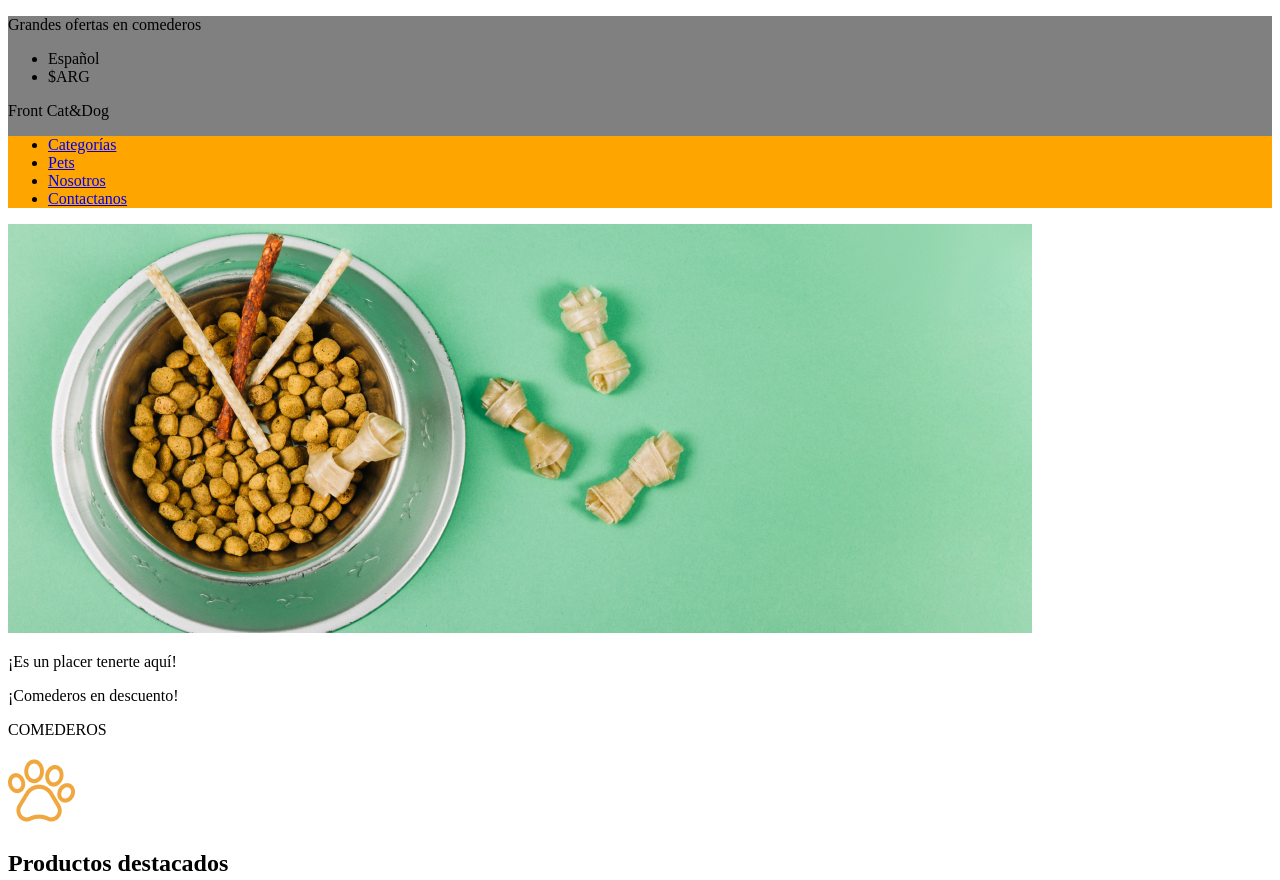
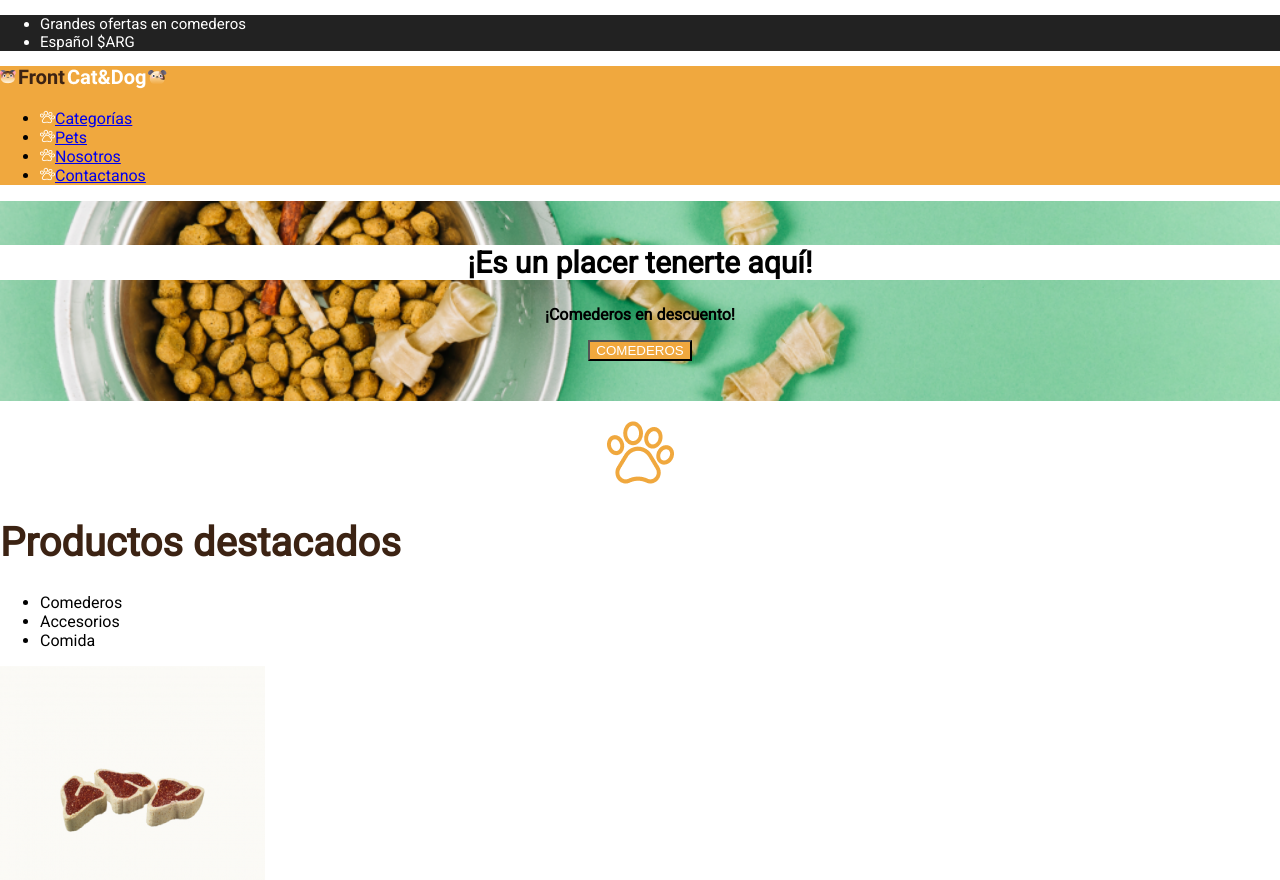
Before and after one commit to juangalardo/petshop, a plain HTML site: page index.html in a window 1280 px wide. Shown: the top 880 px of the page. Drawn offline with Linux system fonts and the light colour scheme.

Commit message:
Viendo que onda 20/08

```diff
--- a/index.html
+++ b/index.html
@@ -2,61 +2,87 @@
 <html lang="en">
   <head>
     <title>Petshop</title>
-    <meta charset="UTF-8">
+    <meta charset="UTF-8" />
+    <link
+      rel="stylesheet"
+      href="https://cdnjs.cloudflare.com/ajax/libs/font-awesome/6.1.2/css/all.min.css"
+      integrity="sha512-1sCRPdkRXhBV2PBLUdRb4tMg1w2YPf37qatUFeS7zlBy7jJI8Lf4VHwWfZZfpXtYSLy85pkm9GaYVYMfw5BC1A=="
+      crossorigin="anonymous"
+      referrerpolicy="no-referrer"
+    />
+
+    <link rel="preconnect" href="https://fonts.googleapis.com" />
+    <link rel="preconnect" href="https://fonts.gstatic.com" crossorigin />
+    <link
+      href="https://fonts.googleapis.com/css2?family=Roboto&display=swap"
+      rel="stylesheet"
+    />
+
+    <link rel="stylesheet" href="./root/css/styles.css" />
   </head>
 
   <body>
     <header>
-        <div style="background-color: grey">
-           <p>Grandes ofertas en comederos</p>
+      <ul>
+        <li>Grandes ofertas en comederos</li>
+        <li>Español $ARG</li>
+      </ul>
+    </header>
 
-           <!-- Menú regional-->
+    <nav>
+      <img src="./root/img/logofront.jpg" alt="" />
       <ul>
-        <li>Español</li>
-        <li>$ARG</li>
-        </ul>
-
-        <p>Front Cat&Dog</p>
-
-        <nav style="background-color:orange">
-        <ul>
-    <li><a href="#">Categorías</a></li>
-    <li><a href="#">Pets</a></li>
-    <li><a href="#">Nosotros</a></li>
-    <li><a href="#">Contactanos</a></li>
+        <li>
+          <a href="#"
+            ><img src="./root/img/patablanca.png" alt="" />Categorías</a
+          >
+        </li>
+        <li>
+          <a href="#"><img src="./root/img/patablanca.png" alt="" />Pets</a>
+        </li>
+        <li>
+          <a href="#"><img src="./root/img/patablanca.png" alt="" />Nosotros</a>
+        </li>
+        <li>
+          <a href="#"
+            ><img src="./root/img/patablanca.png" alt="" />Contactanos</a
+          >
+        </li>
       </ul>
     </nav>
-                </div>
-    </header>
 
     <main>
-    <!--Sección banner!!!-->
-    <img src="./root/img/background.png" alt="Es el background">
-    <p>¡Es un placer tenerte aquí!</p>
-    <p>¡Comederos en descuento!</p>
-    <p>COMEDEROS</p>
+     <br><h2>¡Es un placer tenerte aquí!</h2>
+      <p class="p-off">¡Comederos en descuento!</p>
+      <p class="p-off"><button>COMEDEROS</button></p>
+    </main>
+      <p class="p-off"><img src="./root/img/patita.png" alt="Patita" /></p>
 
-    <!--Sección productos!!!-->
-    <img src="./root/img/patita.png" alt="Patita">
-    <h2>Productos destacados</h2>
+      <h1>Productos destacados</h1>
       <ul>
         <li>Comederos</li>
         <li>Accesorios</li>
         <li>Comida</li>
       </ul>
 
-    <img src="./root/img/churrasquito.png" alt="Churrasquito">
+      <img src="./root/img/churrasquito.png" alt="Churrasquito" />
       <p>Juguete Churrasquito $150</p>
-    <img src="./root/img/comedero.png" alt="Comedero">
+      <img src="./root/img/comedero.png" alt="Comedero" />
       <p>Comedero para perro $250</p>
-    <img src="./root/img/Huesito.png" alt="Huesito">
+      <img src="./root/img/Huesito.png" alt="Huesito" />
       <p>Juguete Huesito $650</p>
-</main>
 
 
-        <footer style="background-color:grey"; align="center">
+    <footer>
+      <a href="https://www.github.com" target="_blank"
+        ><i class="fa-brands fa-github"></i
+      ></a>
+      <a href="https://www.instagram.com" target="_blank"
+        ><i class="fa-brands fa-instagram"></i></a
+      ><a href="https://www.facebook.com" target="_blank"
+        ><i class="fa-brands fa-facebook"></i
+      ></a>
       Todos los derechos reservados Front End
     </footer>
-
   </body>
 </html>
--- /dev/null
+++ b/root/css/styles.css
@@ -0,0 +1,57 @@
+body {
+    margin: 0;
+    padding: 0;
+    font-family: 'Roboto', sans-serif;
+}
+
+footer {
+    text-align: center;
+    background-color: rgb(161, 160, 160);
+    font-family: 'Franklin Gothic Medium', 'Arial Narrow', Arial, sans-serif;
+    font-size: 20px;
+}
+
+header {
+    background-color: #222222;
+    color: white;
+    font-family: 'Roboto', sans-serif;
+    font-size: 15px;
+}
+
+.roboto {
+    font-family: 'Roboto', sans-serif;
+}
+
+nav {
+    background-color:#F0A83E;
+}
+
+main {
+    background-image: url(../img/background.png);
+    background-size:cover;
+    background-position: center center;
+    height: 200px;
+}
+
+h2 {
+    font-size: 30px;
+    text-align: center;
+    background-color: white;
+}
+
+h1 {
+    color: #3C2313;
+    font-size: 40px;
+}
+
+.p-off {
+    text-align: center;
+    size: 16px;
+    font-weight: bold;
+}
+
+
+button {
+    background-color: #F0A83E;
+    color: white;
+}
```
Also changed, not shown: root/img/Cat.png (added), root/img/Dog.png (added), root/img/logofront.jpg (added), root/img/patablanca.png (added). Lines whose indentation alone changed are shown as unchanged.
